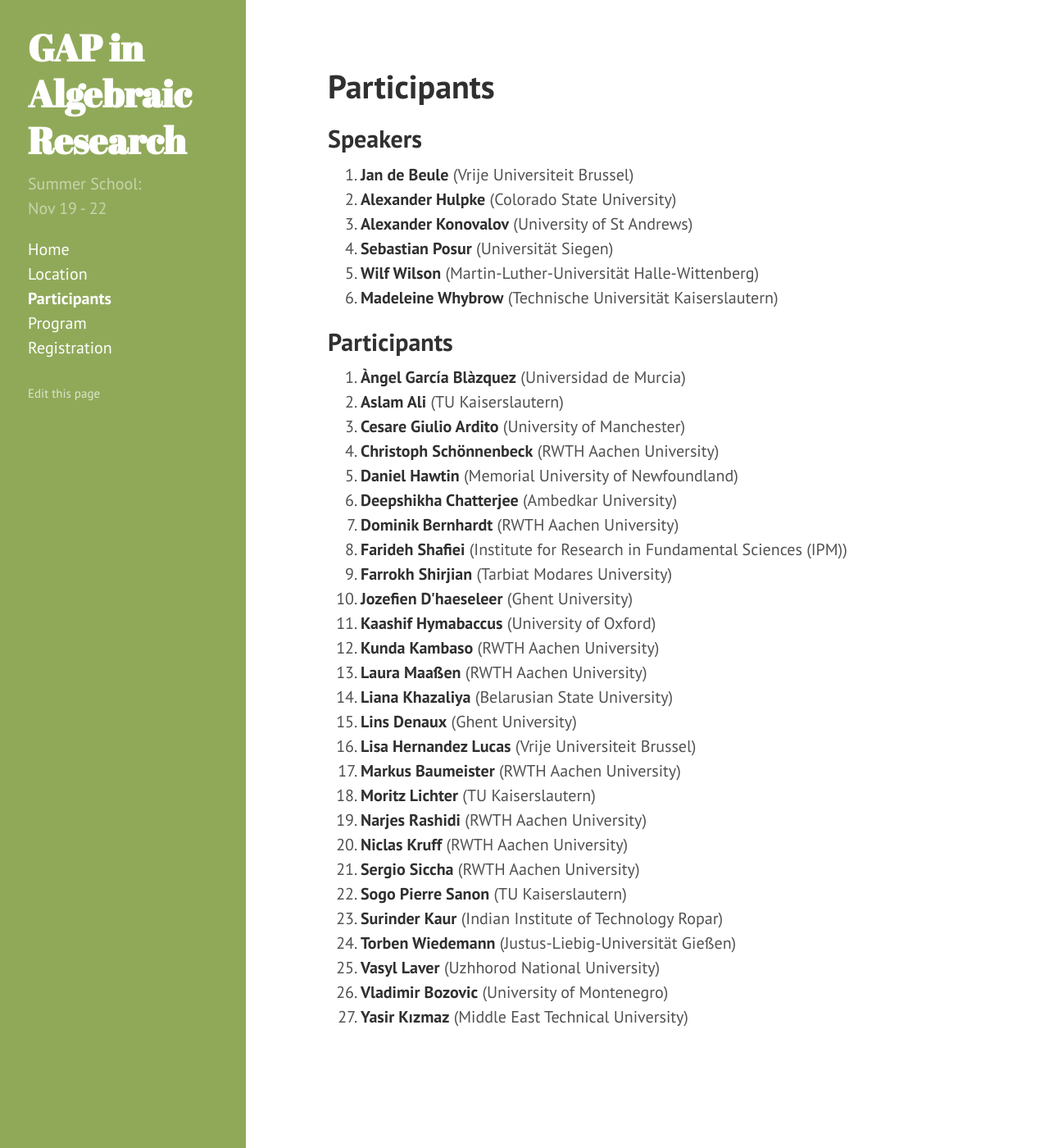
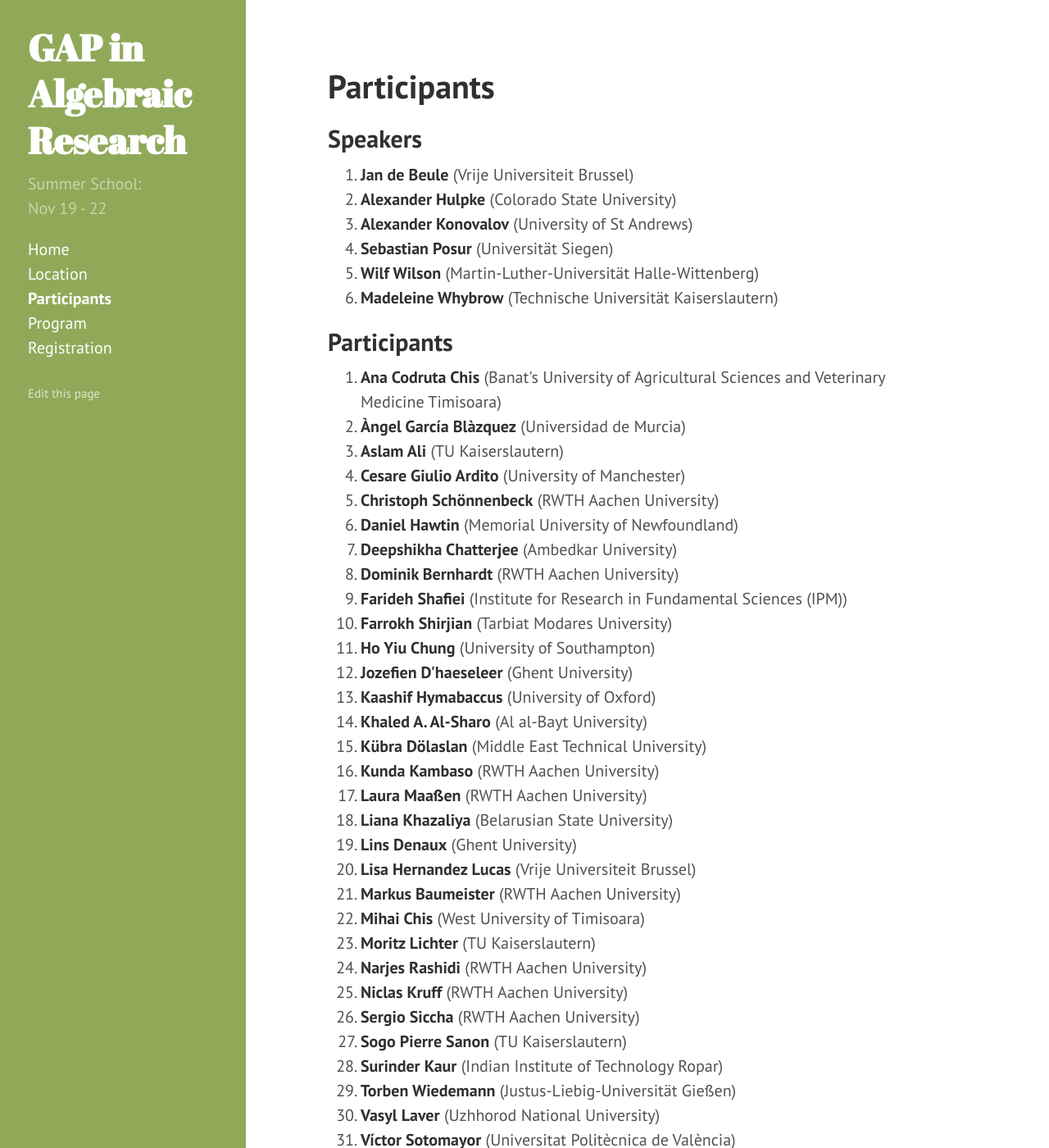
Before and after one commit to lbfm-rwth/gap-in-algebraic-research-2018, a Jekyll site: the page built from participants.md, in a window 1280 px wide and 1400 px high. Shown: the whole window at 82% size. Built offline with Jekyll 4.4.1, drawn with Linux system fonts in a browser that asks for light colours.

Commit message:
Update participants

```diff
--- a/_data/participants.yml
+++ b/_data/participants.yml
@@ -1,3 +1,5 @@
+- name:	Ana Codruta Chis
+  affiliation:	Banat's University of Agricultural Sciences and Veterinary Medicine Timisoara
 - name:	Àngel García Blàzquez
   affiliation:	Universidad de Murcia
 - name:	Aslam Ali
@@ -16,10 +18,16 @@
   affiliation:	Institute for Research in Fundamental Sciences (IPM)
 - name:	Farrokh Shirjian
   affiliation:	Tarbiat Modares University
+- name:	Ho Yiu Chung
+  affiliation:	University of Southampton
 - name:	Jozefien D'haeseleer
   affiliation:	Ghent University
 - name:	Kaashif Hymabaccus
   affiliation:	University of Oxford
+- name:	Khaled A. Al-Sharo
+  affiliation:	Al al-Bayt University
+- name:	Kübra Dölaslan
+  affiliation:	Middle East Technical University
 - name:	Kunda Kambaso
   affiliation:	RWTH Aachen University
 - name:	Laura Maaßen
@@ -32,6 +40,8 @@
   affiliation:	Vrije Universiteit Brussel
 - name:	Markus Baumeister
   affiliation:	RWTH Aachen University
+- name:	Mihai Chis
+  affiliation:	West University of Timisoara
 - name:	Moritz Lichter
   affiliation:	TU Kaiserslautern
 - name:	Narjes Rashidi
@@ -48,6 +58,8 @@
   affiliation:	Justus-Liebig-Universität Gießen
 - name:	Vasyl Laver
   affiliation:	Uzhhorod National University
+- name:	Víctor Sotomayor
+  affiliation:	Universitat Politècnica de València
 - name:	Vladimir Bozovic
   affiliation:	University of Montenegro
 - name:	Yasir Kızmaz
```
